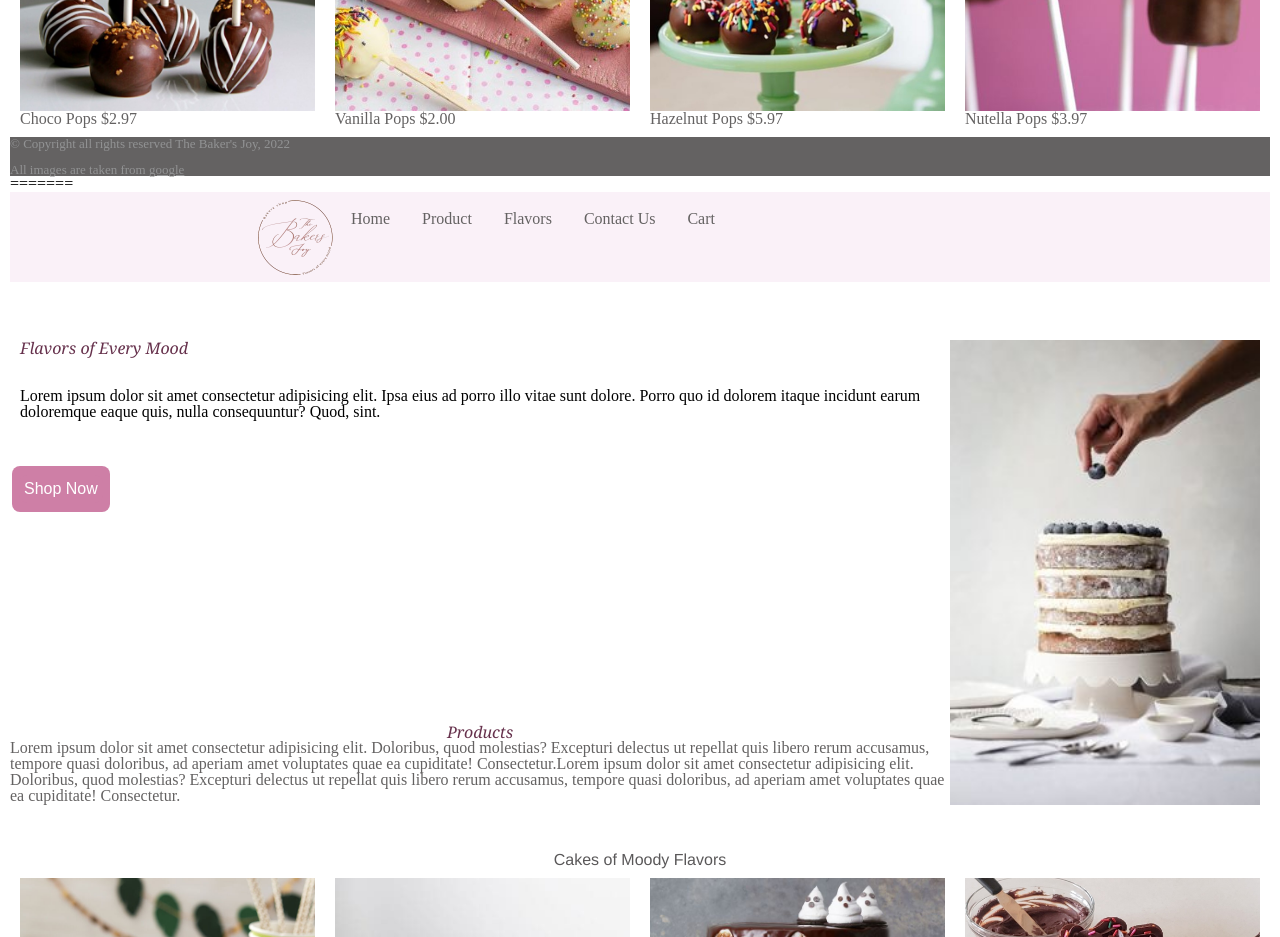
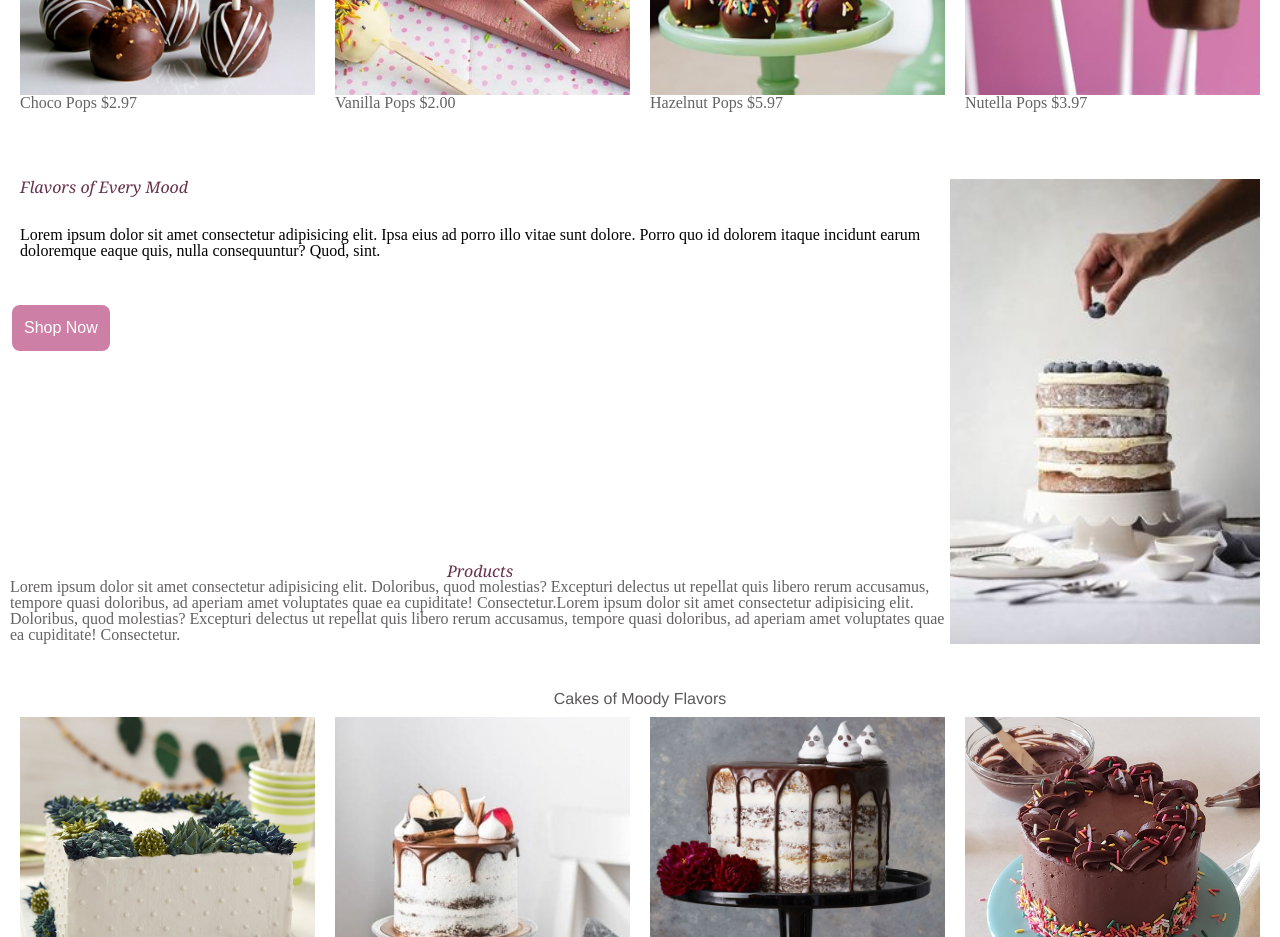
Before and after one commit to pate01065/mtm6201-midterm, a plain HTML site: page index.html in a window 1280 px wide. Shown: the part 1580-2517 px from the top of the page. Drawn offline with Linux system fonts and the light colour scheme; files that its build step writes are made by us from their sources.

Commit message:
commit changes to index file

```diff
--- a/index.html
+++ b/index.html
@@ -1,4 +1,3 @@
-<<<<<<< HEAD
 <!DOCTYPE html>
 <html lang="en">
 <head>
@@ -152,49 +151,6 @@
     </div>
   </div>
 <!---product catalog ends here -->
-
-<!--footer contains the copyright information-->
-<footer>
-    <div class="wrapper">
-        © Copyright all rights reserved The Baker's Joy, 2022 <br><br>
-        All images are taken from <u>google</u>
-    </div>
-</footer>
-<!--footer ends here-->
-</body>
-=======
-<!DOCTYPE html>
-<html lang="en">
-<head>
-    <meta charset="UTF-8">
-    <meta http-equiv="X-UA-Compatible" content="IE=edge">
-    <meta name="viewport" content="width=device-width, initial-scale=1.0">
-    <title>The Baker's Joy</title>
-    <link rel="stylesheet" href="./css/reset.css">
-    <link rel="stylesheet" href="css/main.css">
-    <link rel="stylesheet" href="https://cdnjs.cloudflare.com/ajax/libs/font-awesome/4.7.0/css/font-awesome.min.css">
-    <link rel="preconnect" href="https://fonts.googleapis.com">
-    <link rel="preconnect" href="https://fonts.gstatic.com" crossorigin>
-    <link href="https://fonts.googleapis.com/css2?family=Open+Sans:wght@300;400;600;700;800&display=swap" rel="stylesheet">
-</head>
-<body>
-<!---header starts here-->
-<!--adding logo and site navigation menu-->
-<header>
-  <div class="wrapper menu">
-    <nav>
-      <ul>
-        <li><img src="images/logo.png" alt="logo" width="5%"></li>
-        <li><a href="index.html">Home</a></li>
-        <li><a href="product.html">Product</a></li>
-        <li><a href="flavors.html">Flavors</a></li>
-        <li><a href="contact.html">Contact Us</a></li>
-        <li><a href="#cart">Cart</a></li>
-      </ul>
-    </nav>
-  </div>
-</header>
-<!---header ends here-->
 
 <!--main content with images on right side and button(shop now) on left-->
 
@@ -374,5 +330,4 @@
 </footer>
 <!--footer ends here-->
 </body>
->>>>>>> f47d5ba1939240e915ea462932623bcda6a0a976
 </html>
```
